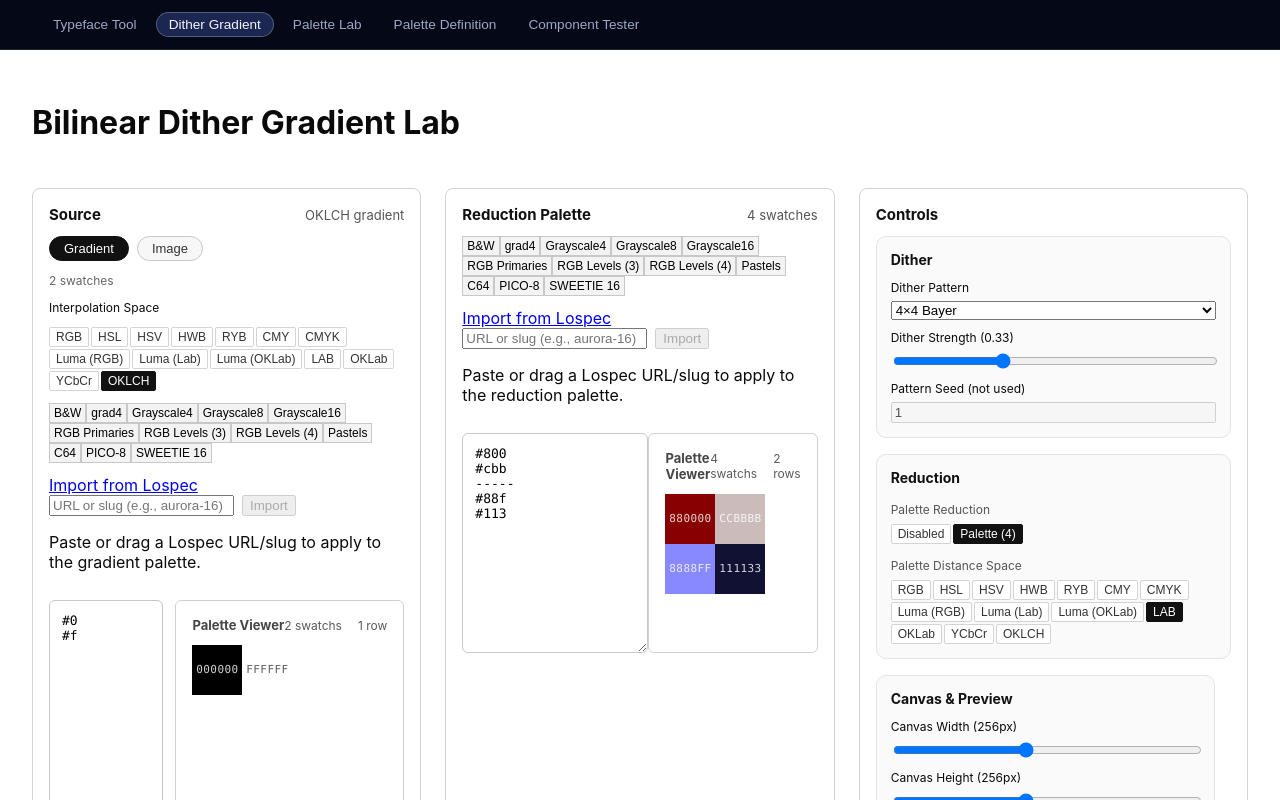
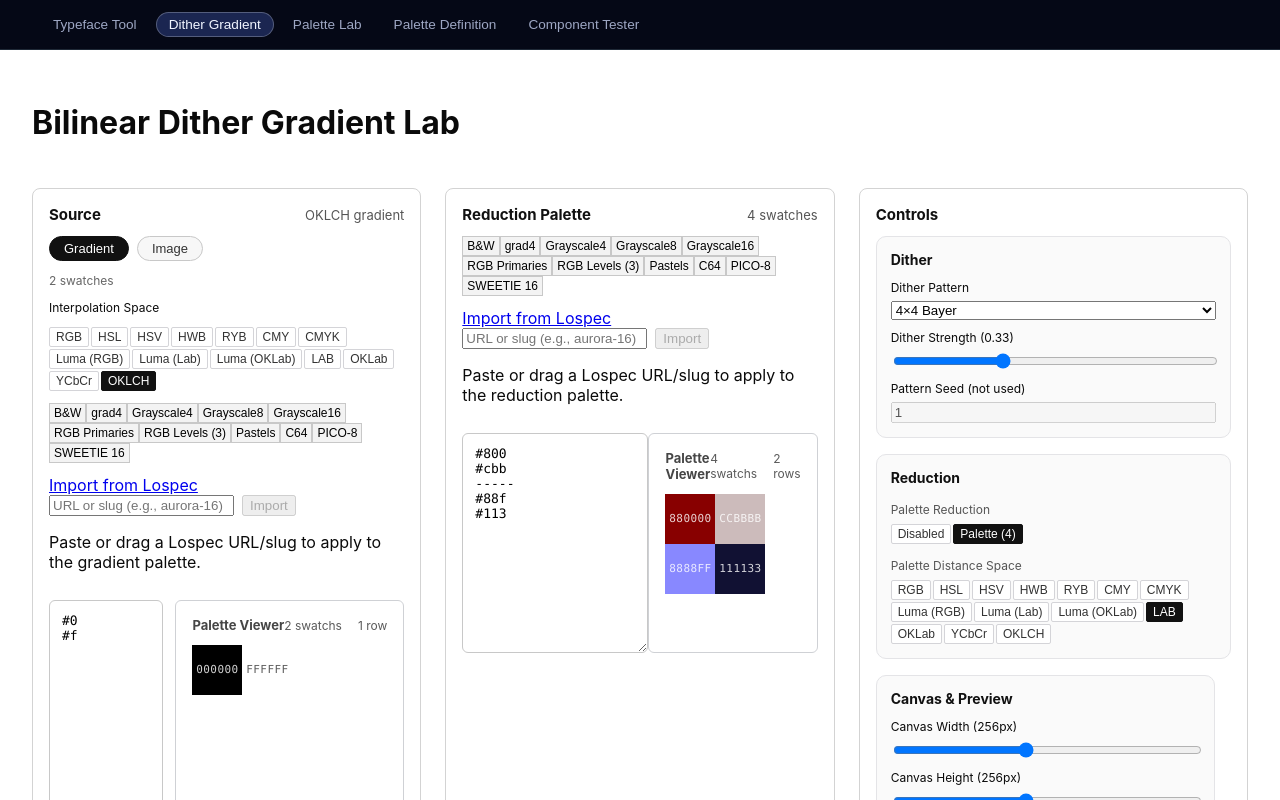
Before and after one commit to thenfour/typefacecompare, a Next.js app: page /DitherGradient in a window 1280 px wide. Shown: the top 800 px of the page. Built offline with nearby package versions, Linux system fonts and the light colour scheme; a web font is replaced by a local one.

Commit message:
adding some newlines to palettes

```diff
--- a/src/pages/DitherGradient.tsx
+++ b/src/pages/DitherGradient.tsx
@@ -88,24 +88,20 @@ const PALETTE_PRESETS = [
         value: buildRgbLevelPalette(RGB_THREE_LEVELS),
     },
     {
-        label: "RGB Levels (4)",
-        value: buildRgbLevelPalette(RGB_FOUR_LEVELS),
-    },
-    {
         label: "Pastels",
         value: `#F6BD60 // sherbet\n#F7EDE2 // linen\n#F5CAC3 // blush\n#84A59D // sage\n-----\n#F28482 // grapefruit\n#B8F2E6 // mint\n#CDB4DB // lavender`,
     },
     {
         label: "C64",
-        value: `#000000 // black\n#FFFFFF // white\n#813338 // red\n#75CEC8 // cyan\n#8E3C97 // purple\n#56AC4D // green\n#2E2C9B // blue\n#EDF171 // yellow\n#8E5029 // orange\n#553800 // brown\n#C46C71 // light red\n#4A4A4A // dark gray\n#7B7B7B // medium gray\n#A9FF9F // light green\n#706DEB // light blue\n#B2B2B2 // light gray`,
+        value: `#000000 // black\n#FFFFFF // white\n#813338 // red\n#75CEC8 // cyan\n#8E3C97 // purple\n#56AC4D // green\n#2E2C9B // blue\n#EDF171 // yellow\n-----\n#8E5029 // orange\n#553800 // brown\n#C46C71 // light red\n#4A4A4A // dark gray\n#7B7B7B // medium gray\n#A9FF9F // light green\n#706DEB // light blue\n#B2B2B2 // light gray`,
     },
     {
         label: "PICO-8",
-        value: `#000000\n#1D2B53\n#7E2553\n#008751\n#AB5236\n#5F574F\n#C2C3C7\n#FFF1E8\n#FF004D\n#FFA300\n#FFEC27\n#00E436\n#29ADFF\n#83769C\n#FF77A8\n#FFCCAA`,
+        value: `#000000\n#1D2B53\n#7E2553\n#008751\n#AB5236\n#5F574F\n#C2C3C7\n#FFF1E8\n-----\n#FF004D\n#FFA300\n#FFEC27\n#00E436\n#29ADFF\n#83769C\n#FF77A8\n#FFCCAA`,
     },
     {
         label: "SWEETIE 16",
-        value: `#1A1423\n#372549\n#774C60\n#B75D69\n#EACDC2\n#F4EBC3\n#F6F7D7\n#F1B5A4\n#E43A19\n#9E0031\n#4C2A85\n#67597A\n#424B54\n#2A2D34\n#1A1A1D\n#0F0A0A`,
+        value: `#1A1423\n#372549\n#774C60\n#B75D69\n#EACDC2\n#F4EBC3\n#F6F7D7\n#F1B5A4\n-----\n#E43A19\n#9E0031\n#4C2A85\n#67597A\n#424B54\n#2A2D34\n#1A1A1D\n#0F0A0A`,
     },
 ] as const;
 
```
